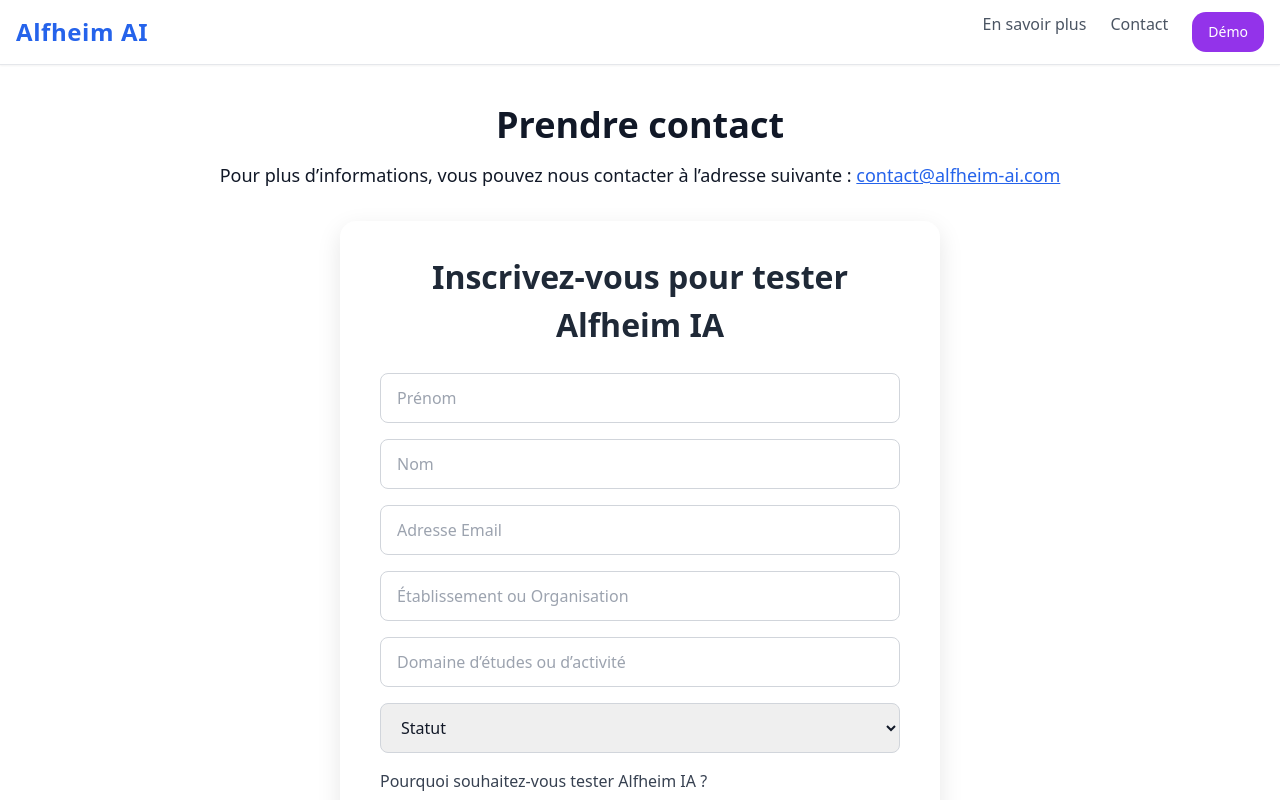
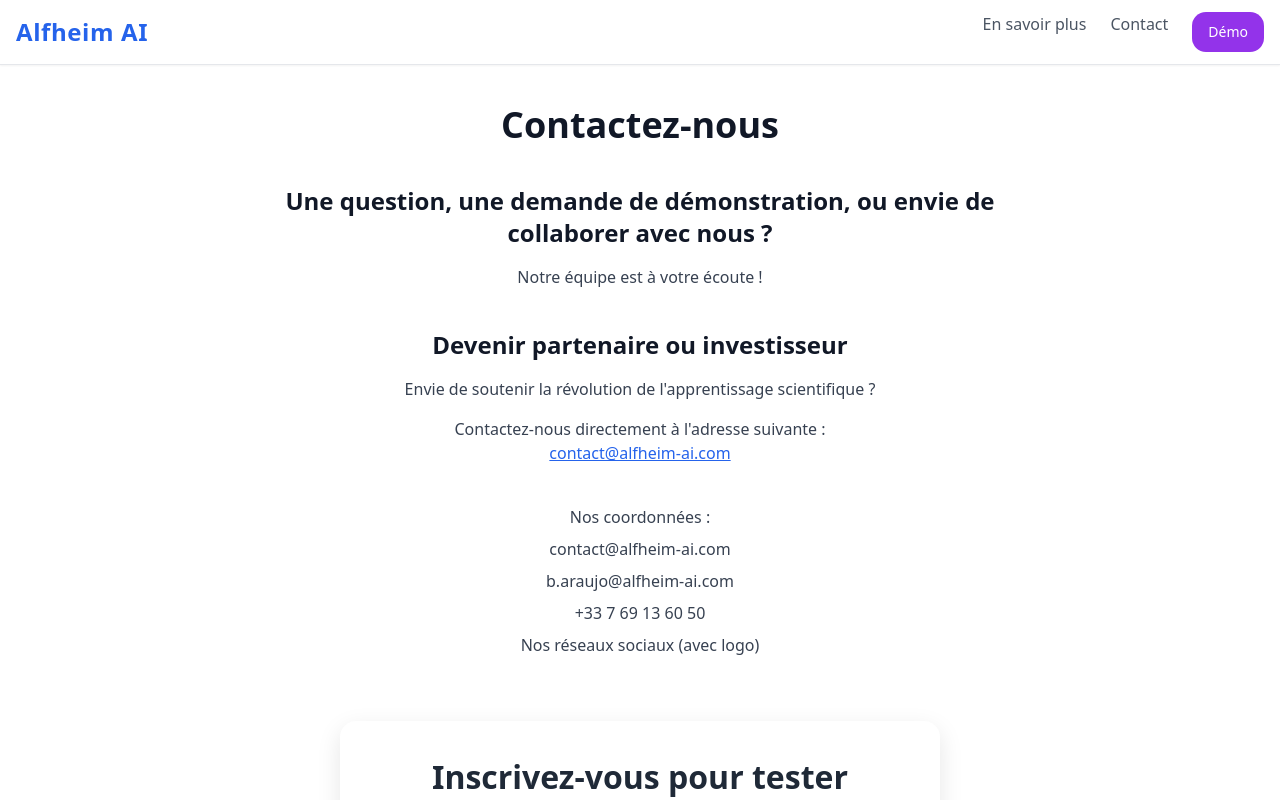
Before and after one commit to houssamlaghzil/Alfheim, a React (Vite) app: page /contact in a window 1280 px wide. Shown: the top 800 px of the page. Built offline with nearby package versions, Linux system fonts and the light colour scheme; no server answers.

Commit message:
Fiche contact modifs (pas sur de ce que j'ai fais)

```diff
--- a/src/components/Pages/Contact.jsx
+++ b/src/components/Pages/Contact.jsx
@@ -11,11 +11,46 @@
     return (
         <div className="min-h-screen bg-white text-gray-900 py-10">
             <div className="container mx-auto px-4">
-                <h1 className="text-4xl font-bold text-center mb-4">Prendre contact</h1>
-                <p className="text-center text-lg mb-8">
-                    Pour plus d’informations, vous pouvez nous contacter à l’adresse suivante : <a href="mailto:contact@alfheim-ai.com" className="text-blue-600 underline">contact@alfheim-ai.com</a>
-                </p>
-                <Signup />
+                <h1 className="text-4xl font-bold text-center mb-10">Contactez-nous</h1>
+
+                <div className="max-w-3xl mx-auto space-y-10">
+
+                    {/* Partie 1 : Contact classique */}
+                    <div className="text-center space-y-4">
+                        <h2 className="text-2xl font-semibold">Une question, une demande de démonstration, ou envie de collaborer avec nous ?</h2>
+                        <p className="text-gray-700">
+                            Notre équipe est à votre écoute !
+                        </p>
+                    </div>
+
+                    {/* Partie 2 : Devenir partenaire ou investisseur */}
+                    <div className="text-center space-y-4">
+                        <h2 className="text-2xl font-semibold">Devenir partenaire ou investisseur</h2>
+                        <p className="text-gray-700">
+                            Envie de soutenir la révolution de l'apprentissage scientifique ?
+                        </p>
+                        <p className="text-gray-700">
+                            Contactez-nous directement à l'adresse suivante :
+                            <br />
+                            <a href="mailto:contact@alfheim-ai.com" className="text-blue-600 underline">contact@alfheim-ai.com</a>
+                        </p>
+                    </div>
+
+                    {/* Coordonnées */}
+                    <div className="text-center space-y-2">
+                        <p className="text-gray-700">Nos coordonnées :</p>
+                        <p className="text-gray-700">contact@alfheim-ai.com</p>
+                        <p className="text-gray-700">b.araujo@alfheim-ai.com</p>
+                        <p className="text-gray-700">+33 7 69 13 60 50</p>
+                        <p className="text-gray-700">Nos réseaux sociaux (avec logo)</p>
+                    </div>
+
+                </div>
+
+                {/* Formulaire d'inscription */}
+                <div className="mt-16">
+                    <Signup />
+                </div>
             </div>
         </div>
     );
```
